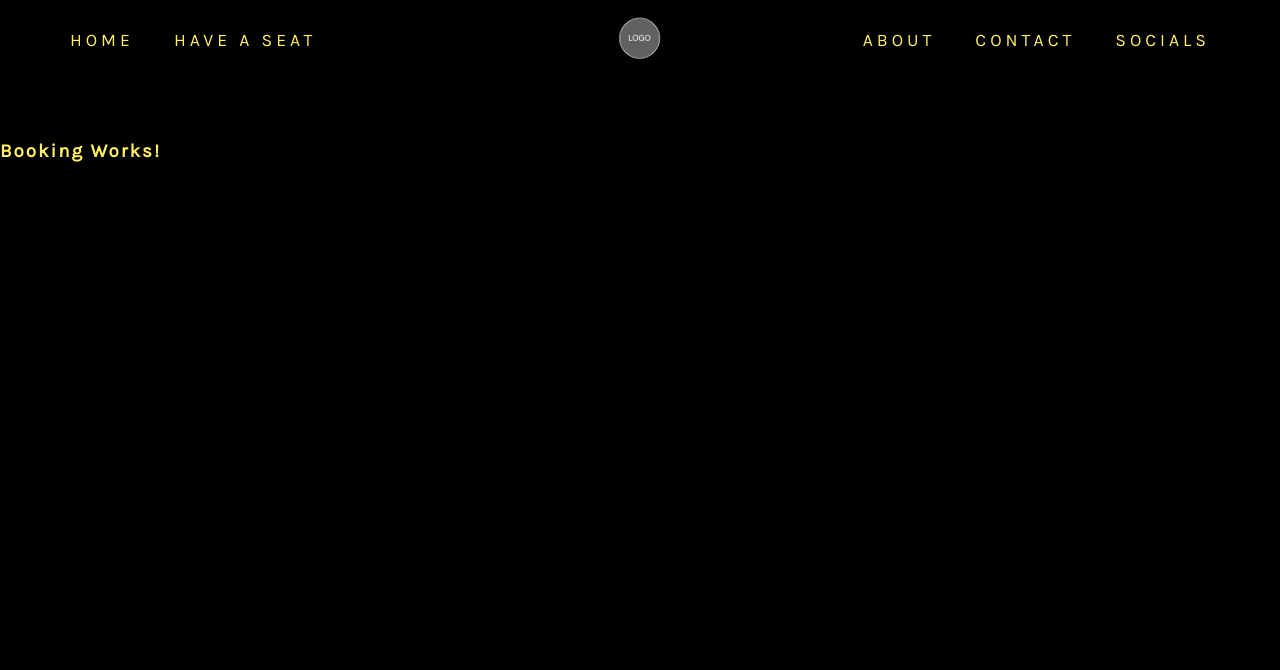
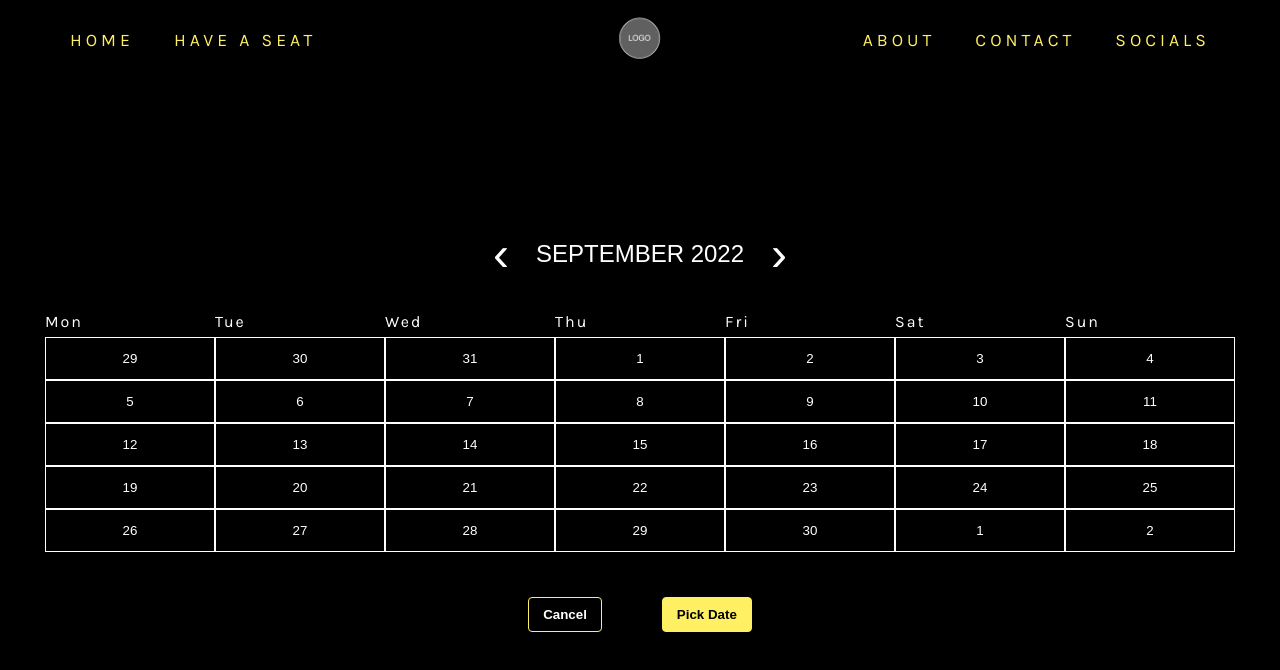
Before and after one commit to noahlissner/restaurangen-grupp3, a React (Create React App) app in the folder frontend/: page /booking in a window 1280 px wide. Shown: the top 670 px of the page. Built offline with nearby package versions, Linux system fonts and the light colour scheme.

Commit message:
bookings calendar layout. With some new packages

```diff
--- a/frontend/package.json
+++ b/frontend/package.json
@@ -11,8 +11,10 @@
     "@types/react": "^18.0.17",
     "@types/react-dom": "^18.0.6",
     "axios": "^0.27.2",
+    "date-fns": "^2.29.2",
     "nuka-carousel": "^5.3.0",
     "react": "^18.2.0",
+    "react-calendar": "^3.8.0",
     "react-dom": "^18.2.0",
     "react-icons": "^4.4.0",
     "react-router-dom": "^6.3.0",
@@ -48,6 +50,7 @@
     ]
   },
   "devDependencies": {
+    "@types/react-calendar": "^3.5.2",
     "@types/react-router-hash-link": "^2.4.5"
   }
 }
--- a/frontend/src/components/pages/Booking.tsx
+++ b/frontend/src/components/pages/Booking.tsx
@@ -1,9 +1,16 @@
 import "../../styles/Booking.scss";
+import { Calendar } from "react-calendar";
+import { format, startOfDay, startOfToday } from "date-fns";
 
 export const Booking = () => {
+  let today = startOfToday();
   return (
     <div className="booking-wrapper">
-      <h3>Booking Works!</h3>
+      <Calendar next2Label={null} prev2Label={null} />
+      <div className="booking-btns">
+        <button className="booking-btns-cancel">Cancel</button>
+        <button className="booking-btns-pick">Pick Date</button>
+      </div>
     </div>
   );
 };
--- a/frontend/src/styles/Booking.scss
+++ b/frontend/src/styles/Booking.scss
@@ -1,3 +1,92 @@
 .booking-wrapper {
-    margin-top: 60px;
+    margin-top: 100px;
+
+    .react-calendar {
+        padding: 45px;
+        display: flex;
+        justify-content: center;
+        align-items: center;
+        flex-flow: column;
+        gap: 30px;
+
+        .react-calendar__navigation {
+            display: flex;
+            gap: 15px;
+            button {
+                font-size: 1.5rem;
+                color: white;
+                border: none;
+                background-color: black;
+                text-transform: uppercase;
+            }
+            .react-calendar__navigation__arrow {
+                font-size: 3rem;
+            }
+        }
+    }
+
+    .react-calendar__viewContainer {
+        .react-calendar__month-view {
+            .react-calendar__month-view__weekdays {
+                margin-bottom: 6px;
+                color: white;
+                .react-calendar__month-view__weekdays__weekday {
+                    abbr {
+                        text-decoration: none;
+                    }
+                }
+            }
+            .react-calendar__month-view__days {
+                button {
+                    padding: 13px;
+                    color: white;
+                    border: 1px solid white;
+                    background-color: black;
+                    transition: 350ms;
+                }
+
+                button:hover {
+                    color: black;
+                    background-color: #FFEF62;
+                    cursor: pointer;
+                }
+            }
+        }
+    }
+
+    .booking-btns {
+        width: 100%;
+        display: flex;
+        justify-content: center;
+        align-items: center;
+        flex-flow: row;
+        gap: 60px;
+
+        .booking-btns-cancel {
+            color: white;
+            border: 1px solid #FFEF62;
+            background-color: black;
+        }
+
+        .booking-btns-pick {
+            color: black;
+            border: 1px solid #FFEF62;
+            background-color: #FFEF62;
+
+        }
+
+        button {
+            cursor: pointer;
+            padding: 9px 14px 9px 14px;
+            border-radius: 4px;
+            font-weight: bold;
+            transition: 350ms;
+
+            &:hover {
+                color: black;
+                background-color: #FFEF62;
+            }
+        }
+
+    }
 }
```
Also changed, not shown: 1 other file (tests, documents, lock files or other folders).
